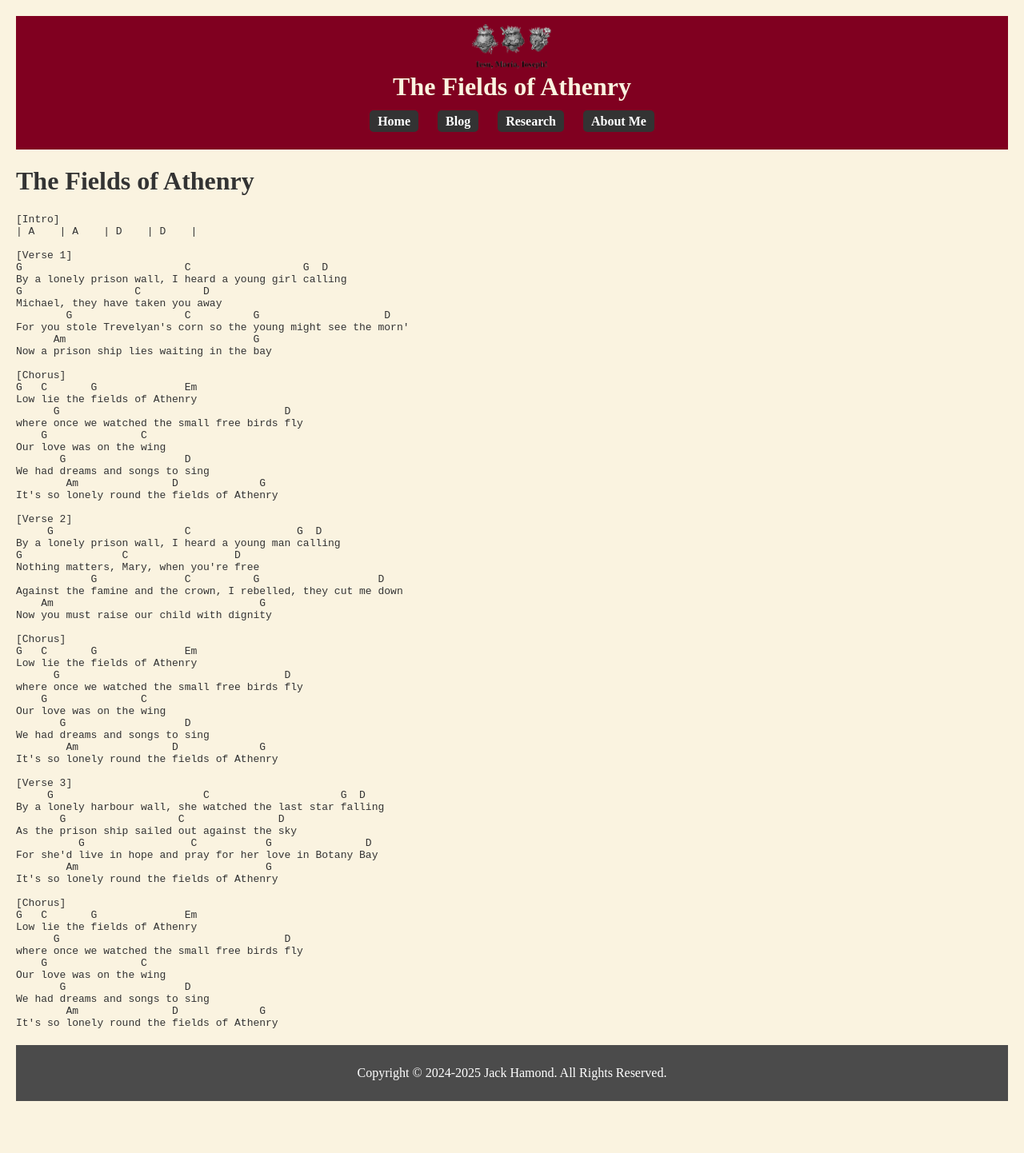
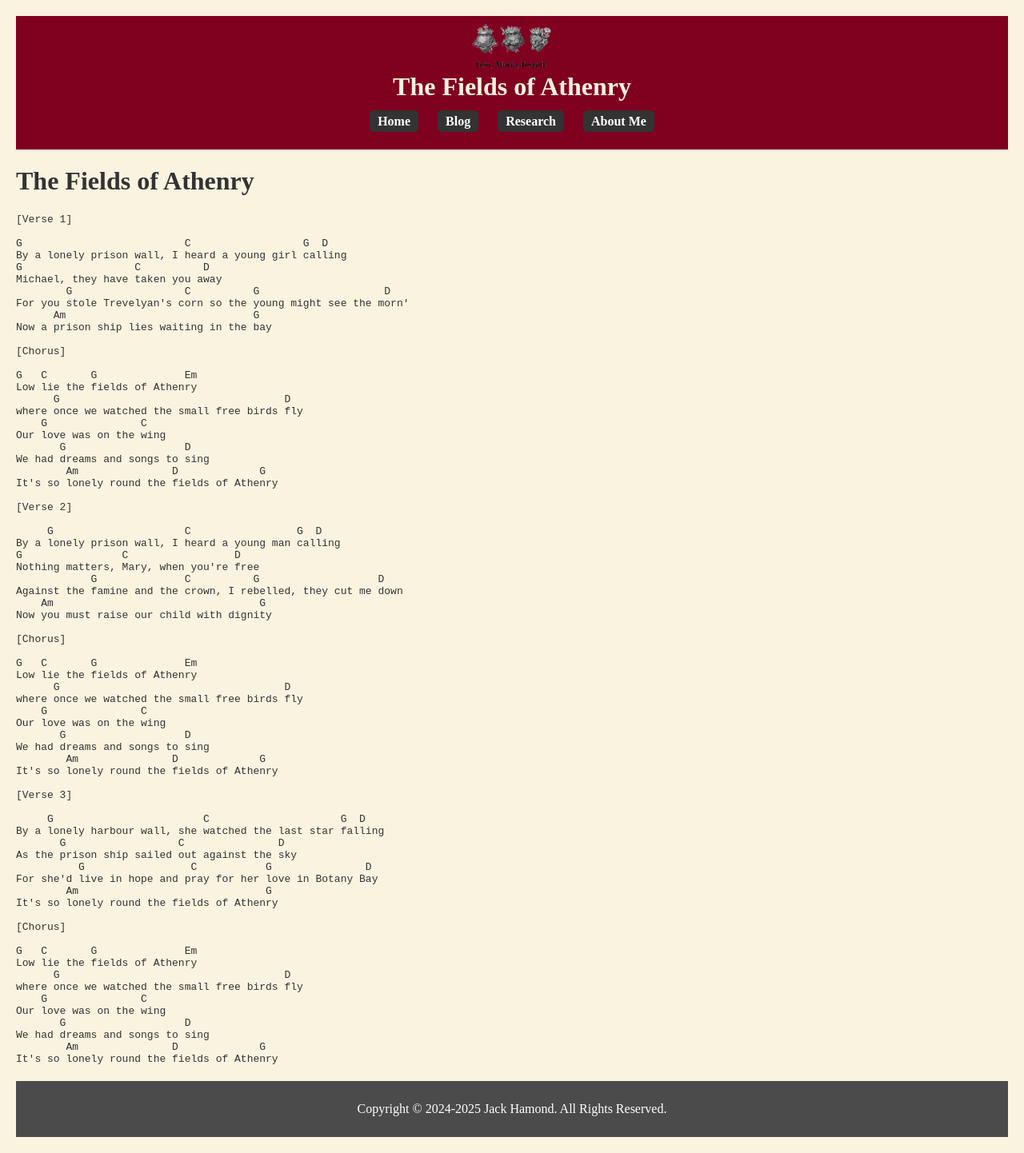
Before and after one commit to jackhamond/jackhamond.github.io, a Jekyll site: the page built from _guitar-chords-and-lyrics/the-fields-of-athenry.md, in a window 1280 px wide. Shown: the whole page at 80% size. Built offline with Jekyll 4.4.1, drawn with Linux system fonts in a browser that asks for light colours; before the commit the page ends 1397 px from its top, so only the background shows below that.

Commit message:
Update the-fields-of-athenry.md

```diff
--- a/_guitar-chords-and-lyrics/the-fields-of-athenry.md
+++ b/_guitar-chords-and-lyrics/the-fields-of-athenry.md
@@ -9,10 +9,8 @@ capo:
 # The Fields of Athenry
 
 <pre>
-[Intro]
-| A    | A    | D    | D    |
+[Verse 1]
 
-[Verse 1]
 G                          C                  G  D
 By a lonely prison wall, I heard a young girl calling
 G                  C          D
@@ -23,6 +21,7 @@ For you stole Trevelyan's corn so the young might see the morn'
 Now a prison ship lies waiting in the bay
 
 [Chorus]
+
 G   C       G              Em
 Low lie the fields of Athenry
       G                                    D
@@ -35,6 +34,7 @@ We had dreams and songs to sing
 It's so lonely round the fields of Athenry
 
 [Verse 2]
+
      G                     C                 G  D
 By a lonely prison wall, I heard a young man calling
 G                C                 D
@@ -45,6 +45,7 @@ Against the famine and the crown, I rebelled, they cut me down
 Now you must raise our child with dignity
 
 [Chorus]
+
 G   C       G              Em
 Low lie the fields of Athenry
       G                                    D
@@ -57,6 +58,7 @@ We had dreams and songs to sing
 It's so lonely round the fields of Athenry
 
 [Verse 3]
+
      G                        C                     G  D
 By a lonely harbour wall, she watched the last star falling
        G                  C               D
@@ -67,6 +69,7 @@ For she'd live in hope and pray for her love in Botany Bay
 It's so lonely round the fields of Athenry
 
 [Chorus]
+
 G   C       G              Em
 Low lie the fields of Athenry
       G                                    D
```
